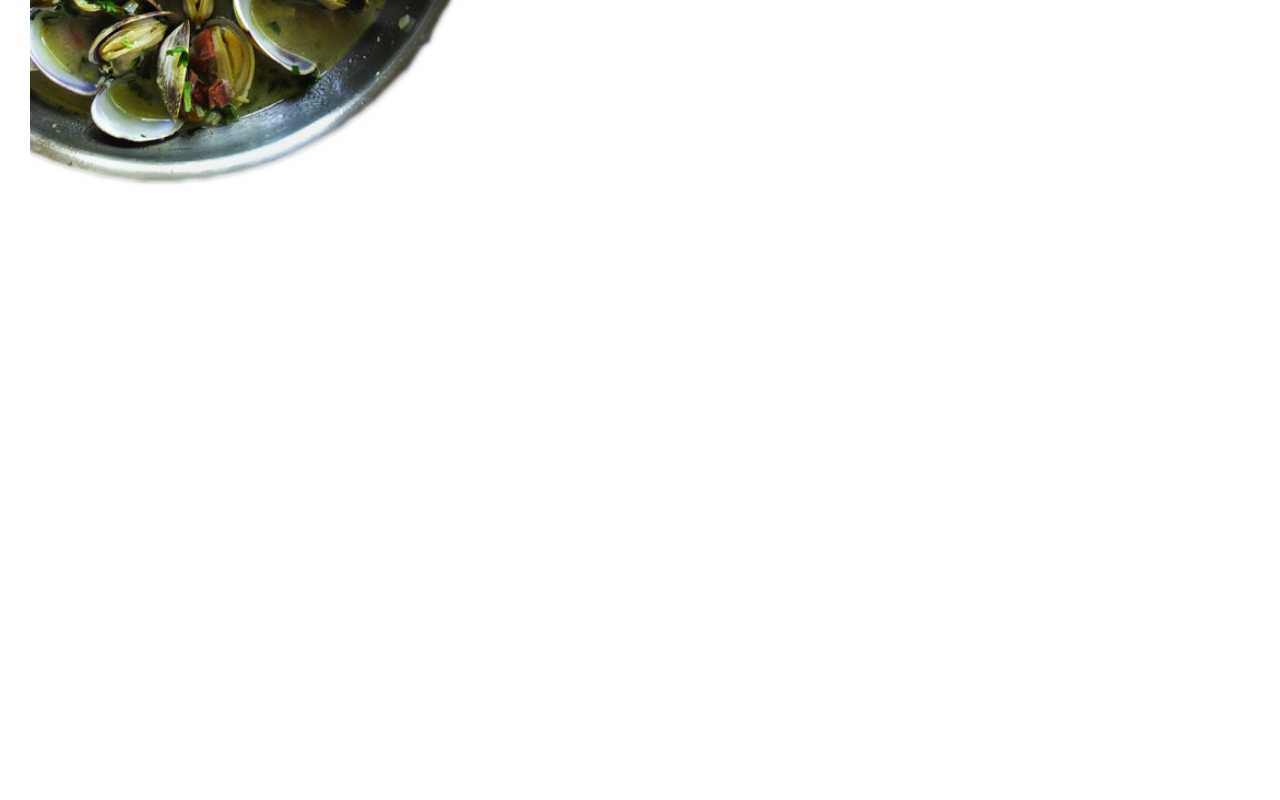
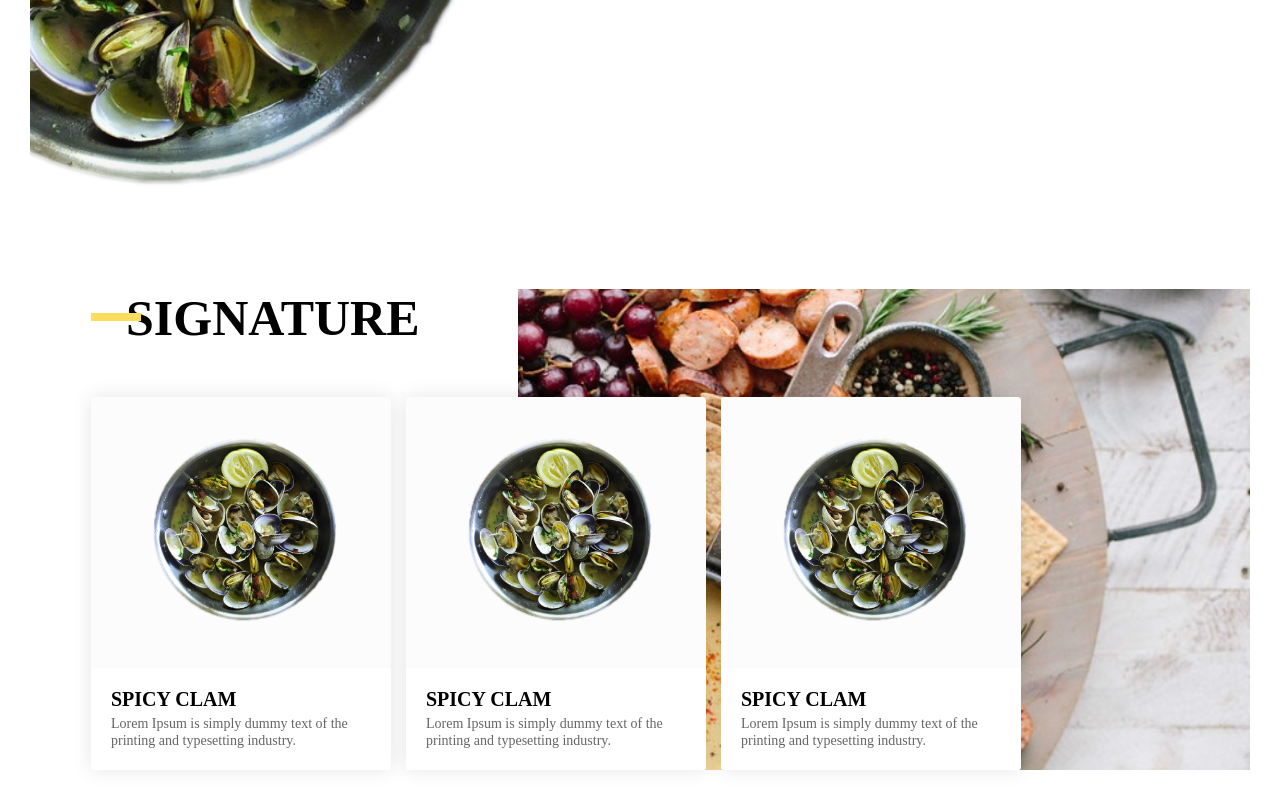
Before and after one commit to jerrychiu0863/jens_restaurant, a website: page index.html in a window 1280 px wide. Shown: the part 1381-2181 px from the top of the page. Before the commit the page ends 1700 px from the top, so only its background shows below. Drawn offline with Linux system fonts and the light colour scheme.

Commit message:
added signature

```diff
--- a/index.html
+++ b/index.html
@@ -43,7 +43,35 @@
         </section>
 
         <section class="section-signature">
+            <div class="container">
+                <h3>Signature</h3>
 
+                <div class="signature__box">
+                    <div class="signature__card">
+                        <img src="image/mussel.png">
+                        <div class="card__content">
+                            <h4>Spicy Clam</h4>
+                            <p>Lorem Ipsum is simply dummy text of the printing and typesetting industry.</p>
+                        </div>
+                    </div>
+
+                    <div class="signature__card">
+                        <img src="image/mussel.png">
+                        <div class="card__content">
+                            <h4>Spicy Clam</h4>
+                            <p>Lorem Ipsum is simply dummy text of the printing and typesetting industry.</p>
+                        </div>
+                    </div>
+
+                    <div class="signature__card">
+                        <img src="image/mussel.png">
+                        <div class="card__content">
+                            <h4>Spicy Clam</h4>
+                            <p>Lorem Ipsum is simply dummy text of the printing and typesetting industry.</p>
+                        </div>
+                    </div>
+                </div>
+            </div>
         </section>
     </body>
 </html>
--- a/sass/abstracts/_variables.scss
+++ b/sass/abstracts/_variables.scss
@@ -2,3 +2,9 @@
 $col-sub: #404b69;
 
 $col-gold-1: #ffdd5c;
+
+
+$col-wh: white;
+$col-bl: black;
+
+$col-font: #666;
--- a/sass/base/_typography.scss
+++ b/sass/base/_typography.scss
@@ -0,0 +1,16 @@
+h3 {
+    font-size: 5rem;
+    text-transform: uppercase;
+    position: relative;
+
+    &::before {
+        content: "";
+        width: 5rem;
+        height: .8rem;
+        background-color: $col-gold-1;
+        display: block;
+        position: absolute;
+        top: 2.4rem;
+        left: -3.5rem;
+    }
+}
--- a/sass/layout/_feature.scss
+++ b/sass/layout/_feature.scss
@@ -24,22 +24,7 @@
         margin-left: 8rem;
         max-width: 40%;
         & h3 {
-            font-size: 5rem;
-            text-transform: uppercase;
             margin-bottom: 1rem;
-            position: relative;
-
-            &::before {
-                content: "";
-                width: 5rem;
-                height: .8rem;
-                background-color: $col-gold-1;
-                display: block;
-                position: absolute;
-                top: 2.4rem;
-                left: -3.5rem;
-
-            }
         }
 
         & p {
--- a/sass/main.scss
+++ b/sass/main.scss
@@ -10,3 +10,5 @@
 @import "components/navigation";
 
 @import "layout/feature";
+
+@import "pages/home";
--- /dev/null
+++ b/sass/pages/_home.scss
@@ -0,0 +1,52 @@
+.section-signature {
+    height: auto;
+    background-image: linear-gradient(to right, $col-wh 0%, $col-wh 40%, transparent 40%), url("../image/signature.jpg");
+    background-size: cover;
+    background-position: center;
+
+    & h3 {
+        margin-bottom: 5rem;
+        margin-left: 3.5rem;
+    }
+
+    & .signature__box {
+        display: flex;
+
+        & .signature__card {
+            width: 30rem;
+            height: auto;
+            background-color: #fcfcfc;
+            margin-right: 1.5rem;
+            border-radius: .3rem;
+            overflow: hidden;
+            box-shadow: 0 0 2rem rgba(0,0,0,.1);
+
+            & img {
+                width: 30rem;
+                filter: saturate(180%);
+                display: block;
+                margin-left: -3rem;
+                margin-bottom: 4rem;
+            }
+
+            & .card__content {
+                background-color: $col-wh;
+                padding: 2rem 2rem;
+
+                & h4 {
+                    font-size: 2rem;
+                    text-transform: uppercase;
+                    margin-bottom: .5rem;
+
+                }
+
+                & p {
+                    font-size: 1.4rem;
+                    line-height: 1.2;
+                    color: $col-font;
+                }
+            }
+
+        }
+    }
+}
```
Also changed, not shown: css/style.css, image/signature.jpg (added).
